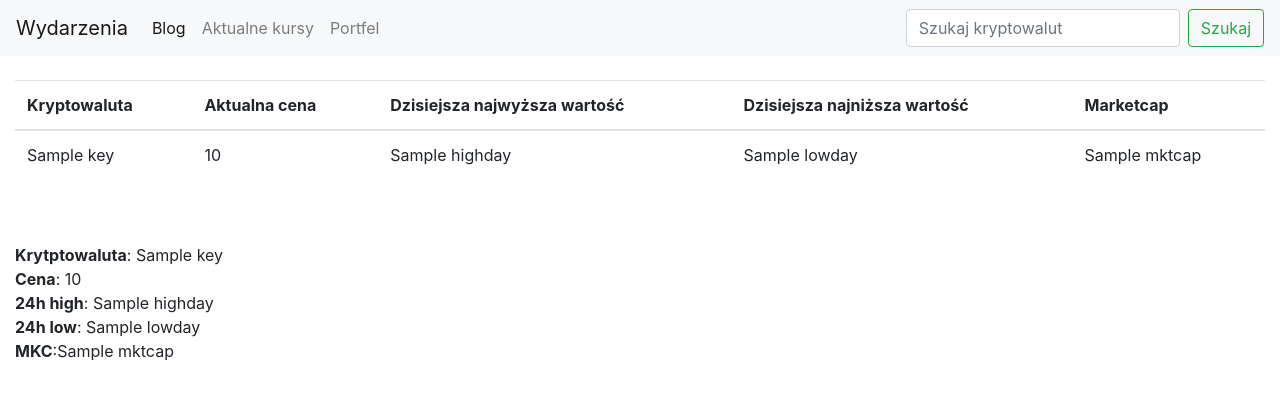
After one commit to syko90/kryptoportalkurs, a Django app: template krypto/templates/ceny.html in a window 1280 px wide. The commit adds this page. Shown: the top 400 px of the page. Run offline with Django 3.2, Linux system fonts and the light colour scheme; the template is opened without the code that fills it: most values are stand-ins (such as "Sample title", 1, 10 or a date in 2020); some libraries are stand-ins or nearby versions.

Commit message:
wyszukiwarka działa

```diff
--- a/krypto/templates/baza.html
+++ b/krypto/templates/baza.html
@@ -23,7 +23,7 @@
               <a class="nav-link" href="{% url 'blog' %}">Blog <span class="sr-only">(current)</span></a>
             </li>
             <li class="nav-item">
-              <a class="nav-link" href="#">Aktualne kursy</a>
+              <a class="nav-link" href="{% url 'ceny' %}">Aktualne kursy</a>
             </li>
             <li class="nav-item">
                 <a class="nav-link" href="#">Portfel</a>
@@ -31,8 +31,9 @@
 
 
           </ul>
-          <form class="form-inline my-2 my-lg-0">
-            <input class="form-control mr-sm-2" type="search" placeholder="Szukaj kryptowalut" aria-label="Search">
+          <form class="form-inline my-2 my-lg-0" method="POST" action="{% url 'ceny' %} ">
+            {% csrf_token %}
+            <input class="form-control mr-sm-2" type="search" placeholder="Szukaj kryptowalut" aria-label="Search" name="zapytanie">
             <button class="btn btn-outline-success my-2 my-sm-0" type="submit">Szukaj</button>
           </form>
         </div>
--- /dev/null
+++ b/krypto/templates/ceny.html
@@ -0,0 +1,53 @@
+{% extends 'baza.html' %}
+
+{% block content %}
+
+
+    <table class="table table-hover">
+        <thead>
+          <tr>
+            <th scope="col">Kryptowaluta</th>
+            <th scope="col">Aktualna cena</th>
+            <th scope="col">Dzisiejsza najwyższa wartość</th>
+            <th scope="col">Dzisiejsza najniższa wartość</th>
+            <th scope="col">Marketcap</th>
+          </tr>
+        </thead>
+        <tbody>
+
+        {% for key, value in cena.DISPLAY.items %}
+          <tr>
+            <td>{{ key }}</td>
+            <td>{{ value.PLN.PRICE }}</td>
+            <td>{{ value.PLN.HIGHDAY }}</td>
+            <td>{{ value.PLN.LOWDAY }}</td>
+            <td>{{ value.PLN.MKTCAP }}</td>
+          </tr>
+        {% endfor %}
+
+        </tbody>
+      </table>
+
+      <br/>
+      <br/>
+
+      {% if  krypto.Response %}
+            <h3> Symbol <strong> {{  zapytanie }}</strong> nie istieje. Wpisz inny symbol krypowaluty w naszej aplikacji</h3>
+      {% endif %}
+
+      {% for x, y in krypto.DISPLAY.items %}
+
+
+        <strong>Krytptowaluta</strong>: {{ x }}</br>
+        <strong>Cena</strong>: {{ y.PLN.PRICE }}</br>
+        <strong>24h high</strong>: {{ y.PLN.HIGHDAY }}</br>
+        <strong>24h low</strong>: {{ y.PLN.LOWDAY }}</br>
+        <strong>MKC</strong>:{{ y.PLN.MKTCAP }}</br>
+
+
+    {% endfor %}
+
+
+
+
+{% endblock %}
--- a/krypto/urls.py
+++ b/krypto/urls.py
@@ -3,5 +3,6 @@ from . import views
 
 urlpatterns = [
     path('', views.wydarzenia, name="wydarzenia"),
-    path('blog/', views.blog, name='blog')
-]
+    path('blog/', views.blog, name='blog'),
+    path('ceny/', views.ceny, name='ceny'),
+ ]
```
Also changed, not shown: krypto/views.py (+29 -1 lines).
